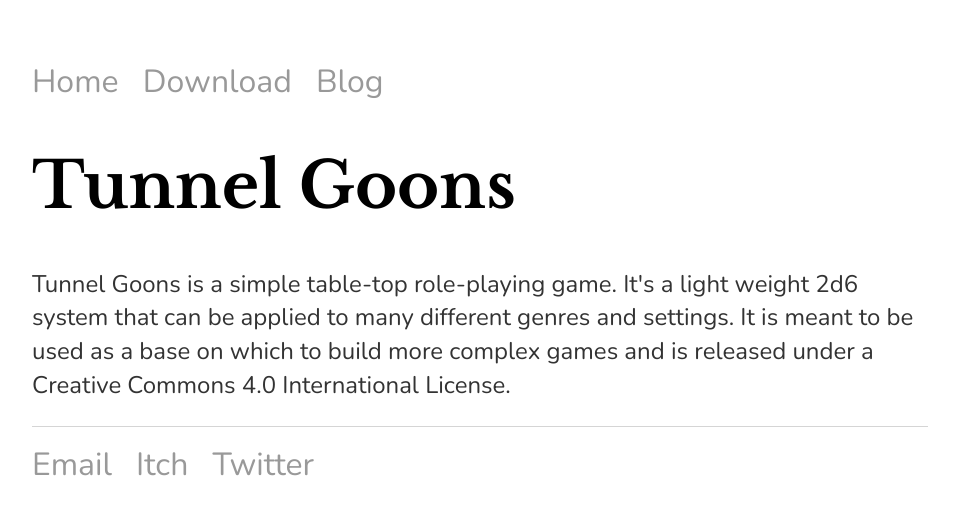
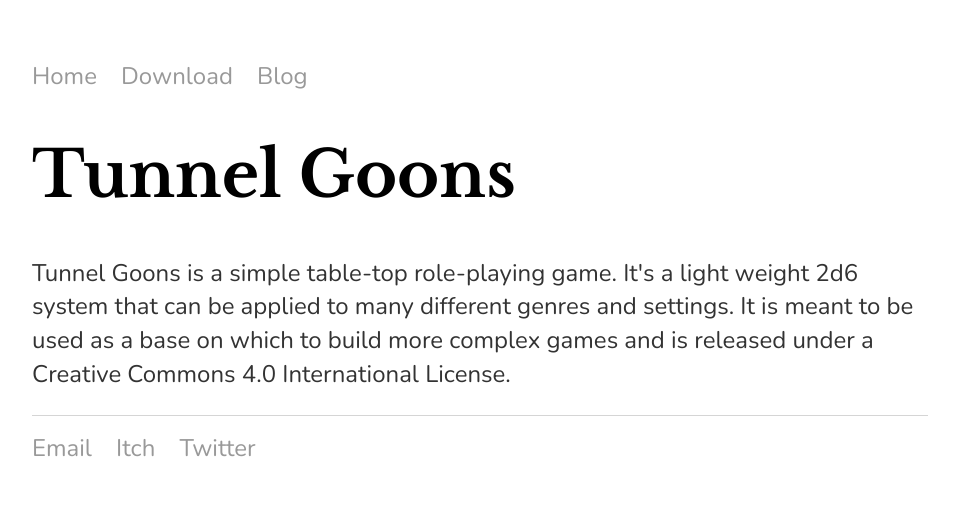
Before and after one commit to NateHPS/TunnelGoons, a Jekyll site: the page built from index.html, in a window 1280 px wide. Shown: the top 515 px of the page, without its empty margins (160-1119 px from the left). Built offline with Jekyll 4.4.1, drawn with Linux system fonts in a browser that asks for light colours.

Commit message:
Update main.css

```diff
--- a/css/main.css
+++ b/css/main.css
@@ -11,7 +11,7 @@ nav ul li, footer ul li {
     font-family: 'Nunito', sans-serif;
     display: inline;
     margin-right: 20px;
-    font-size: 2em;
+    font-size: 1.5em;
 }
 
 a {
```
